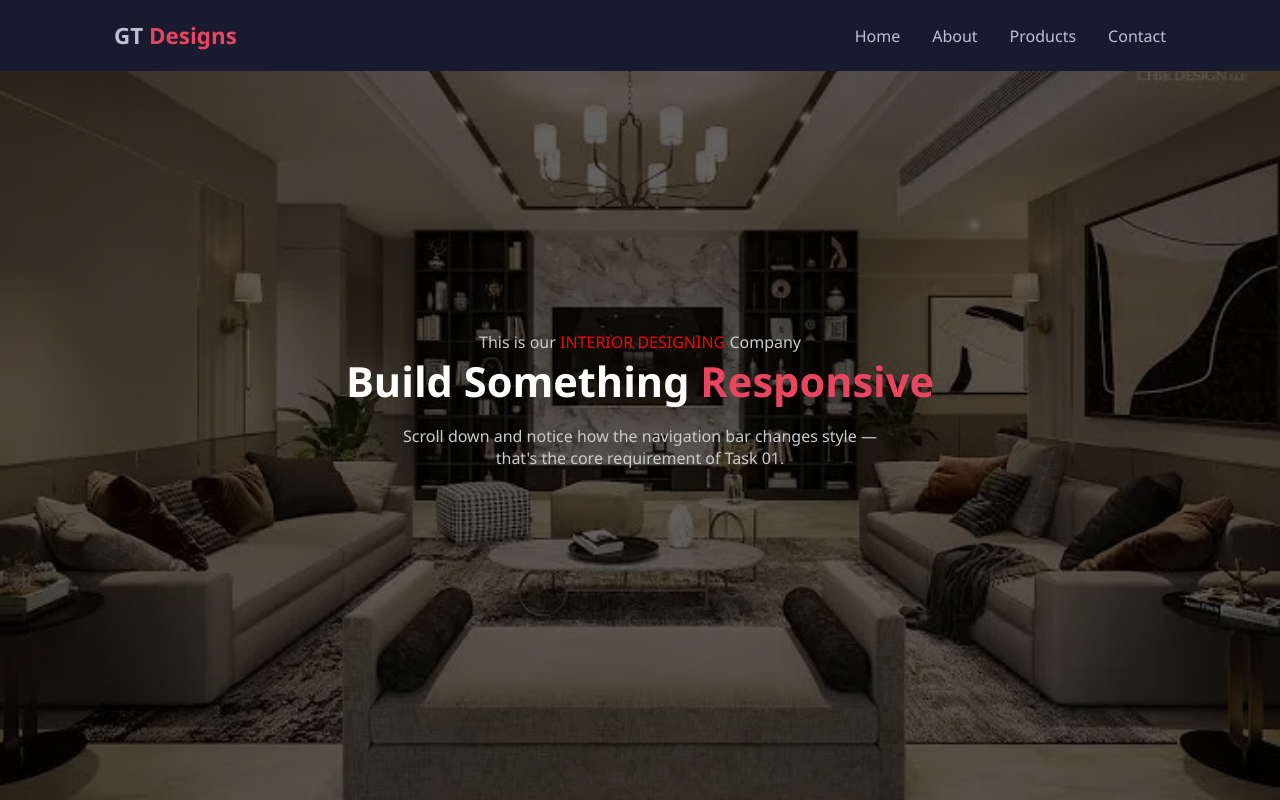
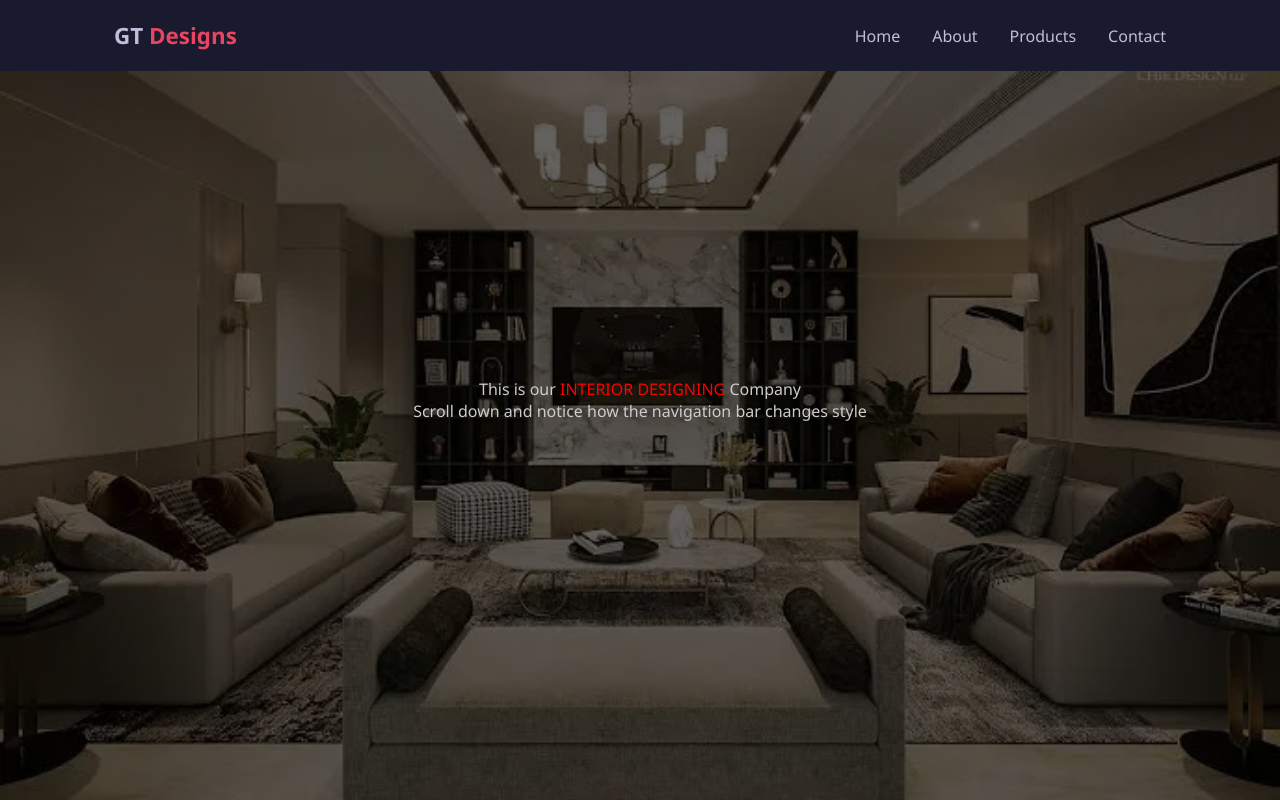
Before and after one commit to GANGATHARAN-R/SCT_WD_1, a plain HTML site: page index.html in a window 1280 px wide. Shown: the top 800 px of the page. Drawn offline with Linux system fonts and the light colour scheme.

Commit message:
Simplify hero section text in index.html
Removed redundant text from hero section description.

```diff
--- a/index.html
+++ b/index.html
@@ -39,8 +39,7 @@
   <!-- ===== HERO / HOME SECTION ===== -->
   <section id="home" class="section hero">
     <p>This is our <span style="color: red;">INTERIOR DESIGNING</span> Company</p>
-    <h1>Build Something <span>Responsive</span></h1>
-    <p>Scroll down and notice how the navigation bar changes style — that's the core requirement of Task 01.</p>
+    <p>Scroll down and notice how the navigation bar changes style </p>
   </section>
 
   <section id="about" class="section">
```
